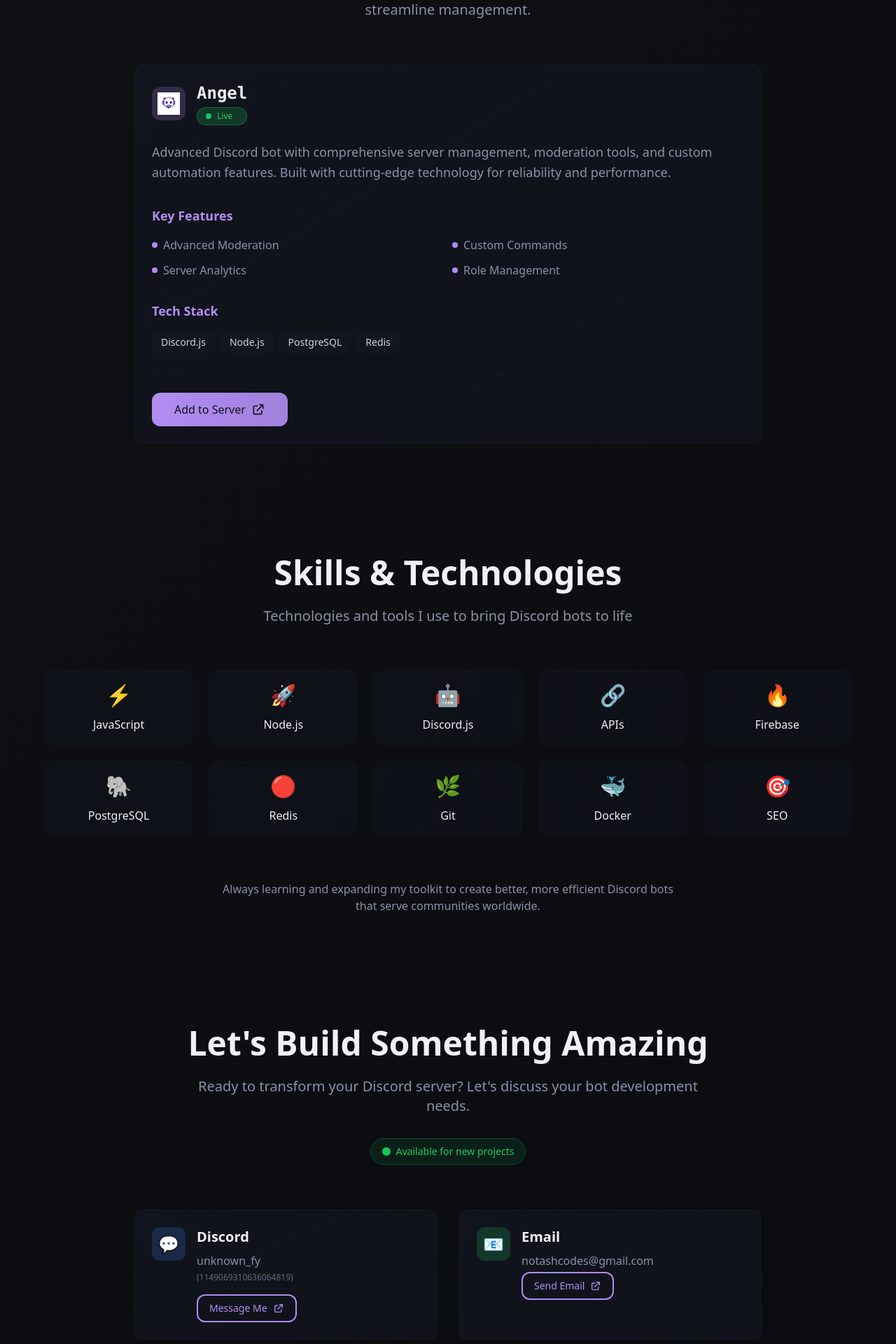
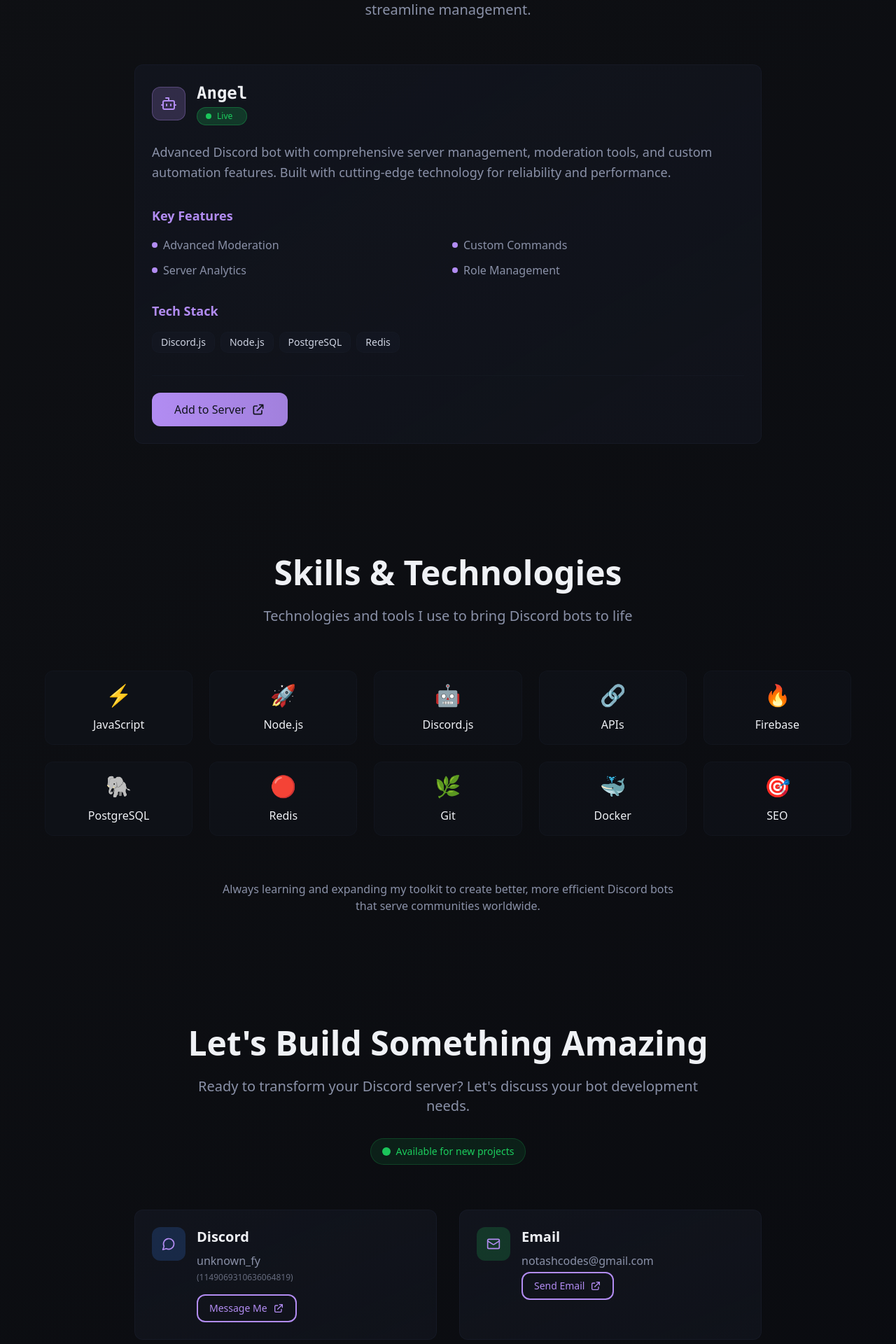
Before and after one commit to NotAsh7/ash-bot-craft, a React (Vite) app: page / in a window 1280 px wide. Shown: the part 980-2900 px from the top of the page at 70% size. Built offline with nearby package versions, Linux system fonts and the light colour scheme; the HTML template or start-up script is replaced by a standard one.

Commit message:
Fix button and logo issues

```diff
--- a/src/components/Contact.tsx
+++ b/src/components/Contact.tsx
@@ -1,3 +1,5 @@
+import { MessageCircle, Mail } from 'lucide-react';
+
 const Contact = () => {
   const contactMethods = [
     {
@@ -6,16 +8,16 @@ const Contact = () => {
       id: "(1149069310636064819)",
       action: "Message Me",
       link: "https://discord.com/users/1149069310636064819",
-      icon: "💬",
-      color: "bg-blue-500/20 border-blue-500/30 text-blue-400"
+      icon: MessageCircle,
+      color: "bg-blue-500/20 border-blue-500/30"
     },
     {
       platform: "Email",
       handle: "notashcodes@gmail.com",
       action: "Send Email",
       link: "mailto:notashcodes@gmail.com",
-      icon: "📧",
-      color: "bg-green-500/20 border-green-500/30 text-green-400"
+      icon: Mail,
+      color: "bg-green-500/20 border-green-500/30"
     }
   ];
 
@@ -45,8 +47,8 @@ const Contact = () => {
               style={{ animationDelay: `${index * 0.2}s` }}
             >
               <div className="flex items-start gap-4">
-                <div className={`w-12 h-12 rounded-lg ${method.color} flex items-center justify-center text-2xl`}>
-                  {method.icon}
+                <div className={`w-12 h-12 rounded-lg ${method.color} flex items-center justify-center`}>
+                  <method.icon className="w-5 h-5 text-primary" />
                 </div>
                 <div className="flex-1">
                   <h3 className="text-xl font-semibold mb-2">{method.platform}</h3>
@@ -82,7 +84,7 @@ const Contact = () => {
               href="https://discord.com/users/1149069310636064819"
               target="_blank"
               rel="noopener noreferrer"
-              className="btn-primary group"
+              className="btn-primary inline-flex items-center group"
             >
               Start Your Project
               <svg className="w-5 h-5 ml-2 transition-transform group-hover:translate-x-1" fill="none" stroke="currentColor" viewBox="0 0 24 24">
--- a/src/components/Projects.tsx
+++ b/src/components/Projects.tsx
@@ -1,4 +1,4 @@
-import discordBotIcon from '@/assets/discord-bot-icon.png';
+import { Bot } from 'lucide-react';
 
 const Projects = () => {
   const project = {
@@ -37,12 +37,8 @@ const Projects = () => {
             {/* Header */}
             <div className="flex items-start justify-between mb-6">
               <div className="flex items-center gap-4">
-                <div className="w-12 h-12 rounded-lg bg-primary/20 flex items-center justify-center p-2">
-                  <img
-                    src={discordBotIcon}
-                    alt="Discord Bot"
-                    className="w-full h-full object-contain"
-                  />
+                <div className="w-12 h-12 rounded-lg bg-primary/20 border border-primary/30 flex items-center justify-center">
+                  <Bot className="w-6 h-6 text-primary" />
                 </div>
                 <div>
                   <h3 className="text-2xl font-bold font-mono">{project.title}</h3>
```
